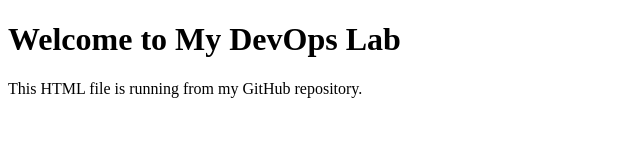
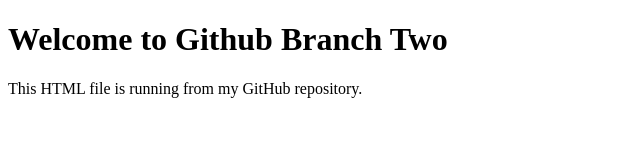
Before and after one commit to javeryah/devops-git-lab, a plain HTML site: page index.html in a window 1280 px wide. Shown: the whole page, without its empty margins (0-640 px from the left). Drawn offline with Linux system fonts and the light colour scheme.

Commit message:
Update heading in feature-2

```diff
--- a/index.html
+++ b/index.html
@@ -4,7 +4,7 @@
     <title>DevOps Git Lab</title>
 </head>
 <body>
-    <h1>Welcome to My DevOps Lab</h1>
+    <h1>Welcome to Github Branch Two</h1>
     <p>This HTML file is running from my GitHub repository.</p>
 </body>
 </html>
```
